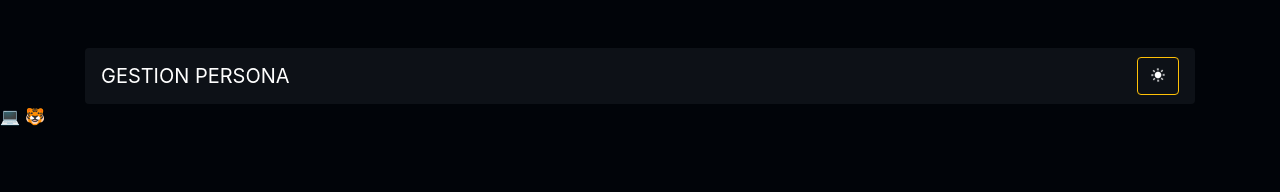
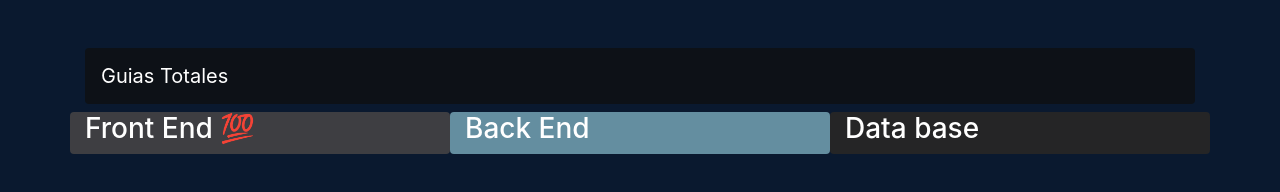
Before and after one commit to rolando167/html-totales-guide, a plain HTML site: page index.html in a window 1280 px wide. Drawn offline with nearby package versions, Linux system fonts and the light colour scheme.

Commit message:
RH 16 - CA 💻 🐯

```diff
--- a/assets/css/styles.css
+++ b/assets/css/styles.css
@@ -3,6 +3,12 @@
     --dark-x: #1e2126;
     --dark-xx: #0d1117;
     --light: #ffffff;
+    --sky: #007acc;
+    --sky-1: #3e3e42;
+    --sky-2: #648ea0;
+    --sky-3: #252526;
+    --sky-4: #1e1e1e;
+    --body-1: #0a192f;
 }
 
 /*===== Margenes =====*/
@@ -25,7 +31,22 @@ html {
 }
 
 .bg-dark-body {
-    background-color: var(--dark) !important;
+    background-color: var(--body-1) !important;
+}
+
+.bg-card-1{
+    background-color: var(--sky-1) !important;
+    color: var(--light);
+}
+
+.bg-card-2{
+    background-color: var(--sky-2) !important;
+    color: var(--light);
+}
+
+.bg-card-3{
+    background-color: var(--sky-3) !important;
+    color: var(--light);
 }
 
 @media screen and (max-width: 767px) {
--- a/index.html
+++ b/index.html
@@ -21,23 +21,51 @@
 
     <header class="container mt-5">
         <nav class="navbar navbar-dark bg-dark rounded">
-            <a class="navbar-brand">GESTION PERSONA</a>
-
-            <button class="btn btn-outline-warning my-2 my-sm-0 text-white" type="button" id="dark-change"><i
-                    class='bx bxs-sun bx-tada'></i></button>
+            <a class="navbar-brand">Guias Totales</a>
         </nav>
     </header>
+    <section class="container mt-2">
+        <div class="row row-cols-1 row-cols-lg-3 row-colos-md-3">
+            <div class="col bg-dark rounded bg-card-1 mb-1">
+                <h3>Front End 💯</h3>
+                <div class="rounded ">
 
-💻 🐯
-    <script src="https://cdn.jsdelivr.net/npm/bootstrap@5.2.3/dist/js/bootstrap.bundle.min.js"
-        integrity="sha384-kenU1KFdBIe4zVF0s0G1M5b4hcpxyD9F7jL+jjXkk+Q2h455rYXK/7HAuoJl+0I4"
+                </div>
+            </div>
+            <div class="col bg-dark rounded bg-card-2 mb-1">
+                <h3>Back End</h3>
+            </div>
+            <div class="col bg-dark rounded bg-card-3 mb-1">
+                <h3>Data base</h3>
+            </div>
+
+        </div>
+
+    </section>
+
+
+    <!-- Option 1: jQuery and Bootstrap Bundle (includes Popper) -->
+    <script src="https://code.jquery.com/jquery-3.5.1.slim.min.js"
+        integrity="sha384-DfXdz2htPH0lsSSs5nCTpuj/zy4C+OGpamoFVy38MVBnE+IbbVYUew+OrCXaRkfj"
         crossorigin="anonymous"></script>
-    <script src="https://cdn.jsdelivr.net/npm/@popperjs/core@2.11.6/dist/umd/popper.min.js"
-        integrity="sha384-oBqDVmMz9ATKxIep9tiCxS/Z9fNfEXiDAYTujMAeBAsjFuCZSmKbSSUnQlmh/jp3"
+    <script src="https://cdn.jsdelivr.net/npm/bootstrap@4.6.0/dist/js/bootstrap.bundle.min.js"
+        integrity="sha384-Piv4xVNRyMGpqkS2by6br4gNJ7DXjqk09RmUpJ8jgGtD7zP9yug3goQfGII0yAns"
         crossorigin="anonymous"></script>
-    <script src="https://cdn.jsdelivr.net/npm/bootstrap@5.2.3/dist/js/bootstrap.min.js"
-        integrity="sha384-cuYeSxntonz0PPNlHhBs68uyIAVpIIOZZ5JqeqvYYIcEL727kskC66kF92t6Xl2V"
-        crossorigin="anonymous"></script>
+    <script type="text/javascript" src="assets/js/main.js"></script>
+    <!--===== SCROLL REVEAL =====-->
+    <script src="https://unpkg.com/scrollreveal"></script>
+    <script type="text/javascript">
+        const sr = ScrollReveal({
+            origin: 'top',
+            distance: '80px',
+            duration: 2000,
+            reset: false
+        });
+        sr.reveal('.headlineBlock');
+        sr.reveal('.taglineBlock', { delay: 500 });
+
+        // -------------------
+    </script>
 </body>
 
 </html>
```
